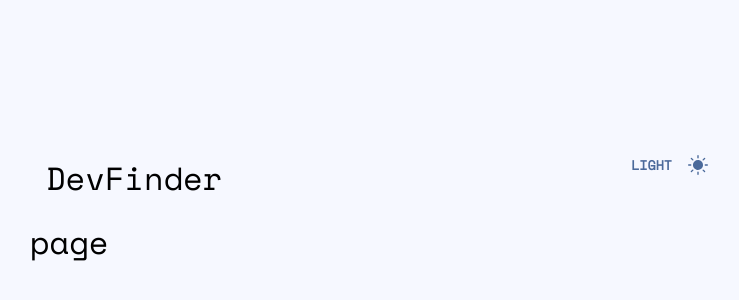
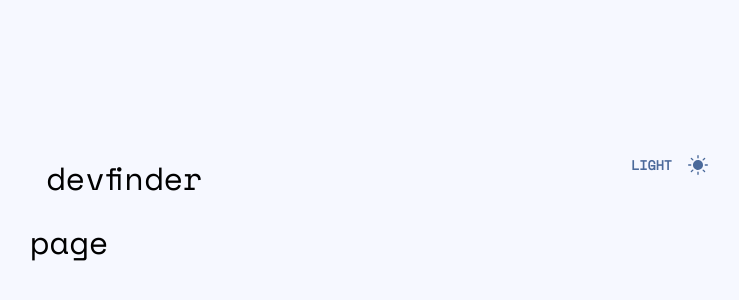
Before and after one commit to frnrx/github-user-search-tool, a React (Create React App) app: page / in a window 1280 px wide. Shown: the part 198-498 px from the top of the page, without its empty margins (260-999 px from the left). Built offline with nearby package versions, Linux system fonts and the light colour scheme.

Commit message:
Add Header component

```diff
--- /dev/null
+++ b/src/components/Header/index.tsx
@@ -0,0 +1,23 @@
+import React from "react";
+import { Container, ThemeToggle } from "./styles";
+import { ReactComponent as SunSVG } from "../../styles/assets/icons/icon-sun.svg";
+import { ReactComponent as MoonSVG } from "../../styles/assets/icons/icon-moon.svg";
+
+type HeaderProps = {
+  themeMode: string;
+  toggleTheme: () => void;
+};
+
+const Header = ({ themeMode, toggleTheme }: HeaderProps) => {
+  return (
+    <Container>
+      <div>devfinder</div>
+      <ThemeToggle onClick={toggleTheme}>
+        {themeMode}
+        {themeMode === "dark" ? <MoonSVG /> : <SunSVG />}
+      </ThemeToggle>
+    </Container>
+  );
+};
+
+export default Header;
--- /dev/null
+++ b/src/components/Header/styles.ts
@@ -0,0 +1,35 @@
+import styled from "styled-components";
+
+export const ThemeToggle = styled.button`
+  border: none;
+  background-color: transparent;
+  text-transform: uppercase;
+  font-family: "SpaceMono";
+  font-weight: bold;
+  display: flex;
+  align-items: center;
+  height: min-content;
+  cursor: pointer;
+  color: ${(props) => props.theme.colors.text};
+
+  & > svg {
+    padding-left: 16px;
+  }
+
+  & > svg > path {
+    fill: ${(props) => props.theme.colors.text};
+  }
+
+  &:hover {
+    color: ${(props) => props.theme.colors.textHighlight};
+    & > svg > path {
+      fill: ${(props) => props.theme.colors.textHighlight};
+    }
+  }
+`;
+
+export const Container = styled.div`
+  display: flex;
+  justify-content: space-between;
+  padding: 16px;
+`;
--- a/src/components/ThemeProvider/index.tsx
+++ b/src/components/ThemeProvider/index.tsx
@@ -2,9 +2,8 @@ import React from "react";
 import { ThemeProvider as SCThemeProvider } from "styled-components";
 import useTheme from "../../hooks/useTheme";
 import theme from "../../styles/theme";
-import { ThemeToggle, Body, Container, Header } from "./styles";
-import { ReactComponent as SunSVG } from "../../styles/assets/icons/icon-sun.svg";
-import { ReactComponent as MoonSVG } from "../../styles/assets/icons/icon-moon.svg";
+import Header from "../Header";
+import { Body, Container } from "./styles";
 
 type ThemeProviderProps = {
   children: JSX.Element;
@@ -17,18 +16,11 @@ const ThemeProvider = ({ children }: ThemeProviderProps) => {
     return themeMode === "dark" ? theme.darkTheme : theme.lightTheme;
   };
 
-  // TODO: separate Header into a individual component
   return (
     <SCThemeProvider theme={getCurrentTheme()}>
       <Body>
         <Container>
-          <Header>
-            <div>DevFinder</div>
-            <ThemeToggle onClick={toggleTheme}>
-              {themeMode}
-              {themeMode === "dark" ? <MoonSVG /> : <SunSVG />}
-            </ThemeToggle>
-          </Header>
+          <Header themeMode={themeMode} toggleTheme={toggleTheme} />
           {children}
         </Container>
       </Body>
--- a/src/components/ThemeProvider/styles.ts
+++ b/src/components/ThemeProvider/styles.ts
@@ -1,38 +1,4 @@
 import styled from "styled-components";
-
-export const ThemeToggle = styled.button`
-  border: none;
-  background-color: transparent;
-  text-transform: uppercase;
-  font-family: "SpaceMono";
-  font-weight: bold;
-  display: flex;
-  align-items: center;
-  height: min-content;
-  cursor: pointer;
-  color: ${(props) => props.theme.colors.text};
-
-  & > svg {
-    padding-left: 16px;
-  }
-
-  & > svg > path {
-    fill: ${(props) => props.theme.colors.text};
-  }
-
-  &:hover {
-    color: ${(props) => props.theme.colors.textHighlight};
-    & > svg > path {
-      fill: ${(props) => props.theme.colors.textHighlight};
-    }
-  }
-`;
-
-export const Header = styled.div`
-  display: flex;
-  justify-content: space-between;
-  padding: 16px;
-`;
 
 export const Body = styled.div`
   width: 100vw;
```
